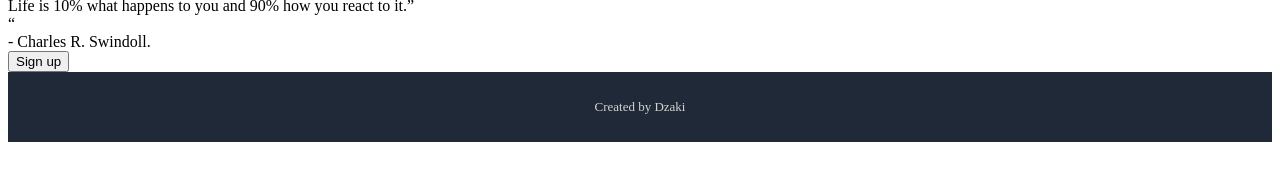
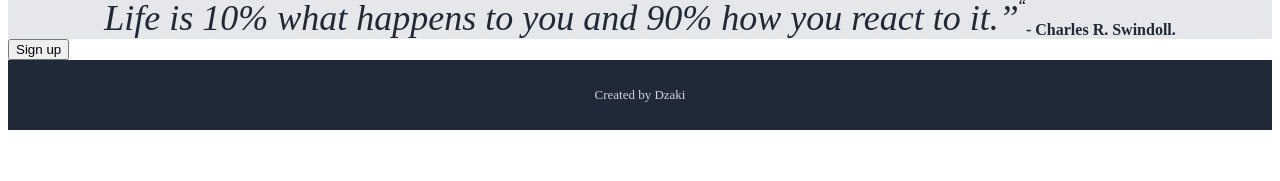
Before and after one commit to dzakiwira/Landing-Page, a plain HTML site: page index.html in a window 1280 px wide. Shown: the part 211-392 px from the top of the page. Drawn offline with Linux system fonts and the light colour scheme.

Commit message:
Styled quote text and name

```diff
--- a/style.css
+++ b/style.css
@@ -33,6 +33,31 @@ body {
     display: flex;
 }
 
+.quote {
+    background-color: #E5E7EB ;
+    display: flex;
+    justify-content: center;
+}
+
+.quote-card {
+    display: flex;
+    flex-direction: column;
+    align-items: center;
+    justify-content: center;
+    width: fit-content;
+}
+
+.quote-text {
+    font-size: 36px;
+    font-style: italic;
+    color: #1F2937;
+}
+.quote-name {
+    align-self: flex-end;
+    font-weight: bolder;
+    color: #1F2937;
+}
+
 .footer {
     background-color: #1F2937;
     color: #d3d3d3;
```
